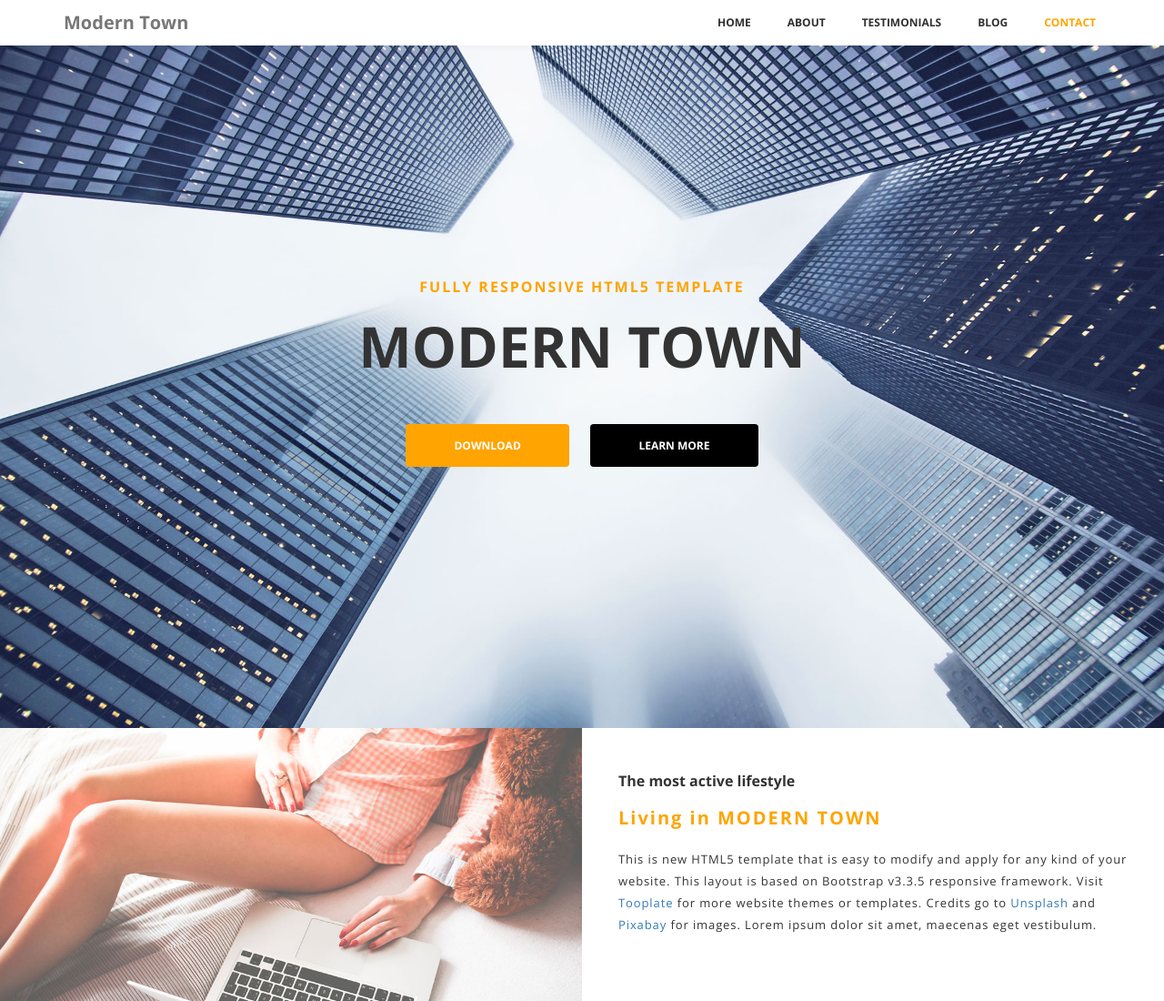
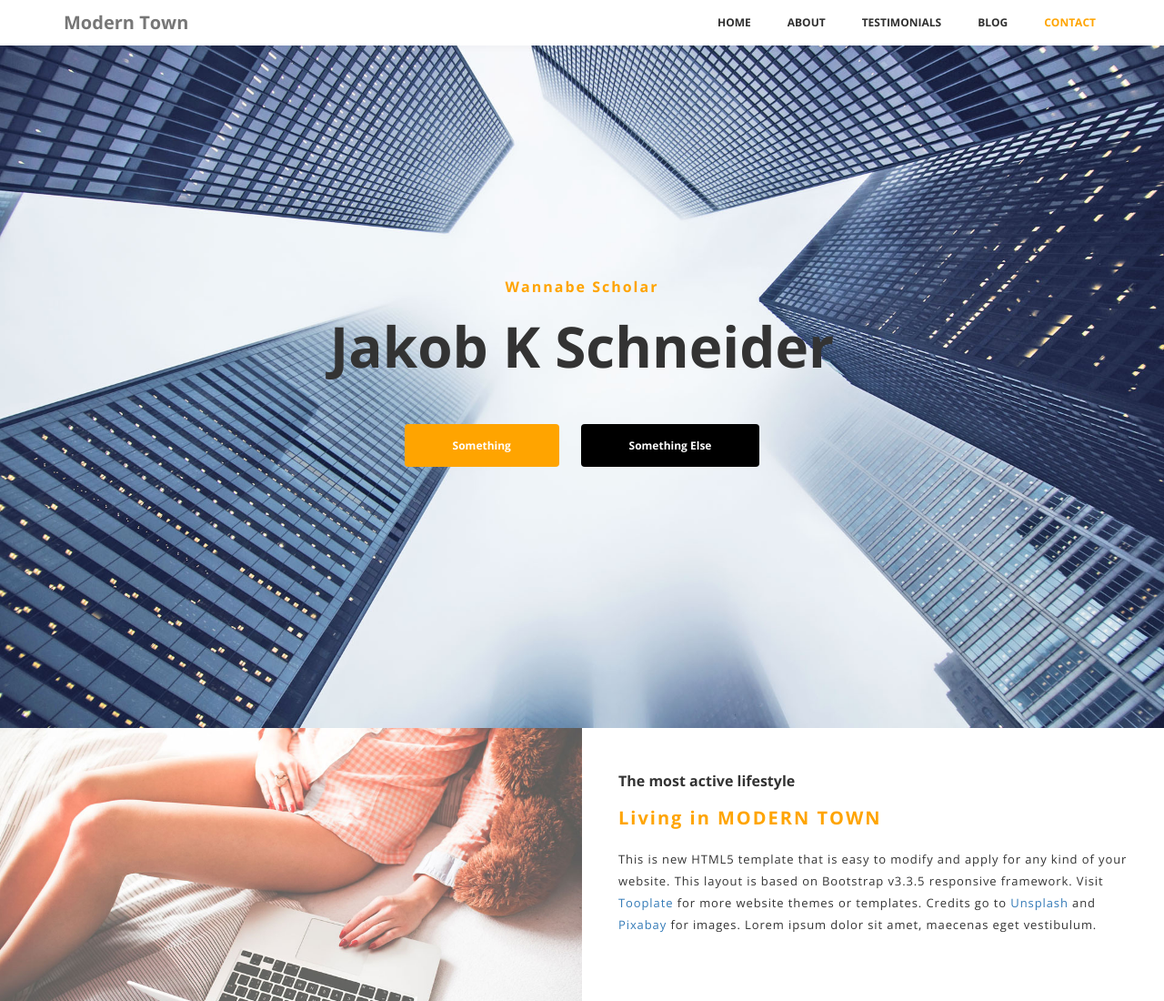
Before and after one commit to jakobschneider/jakobschneider.github.io, a plain HTML site: page index.html in a window 1280 px wide. Shown: the top 1100 px of the page at 91% size. Drawn offline with nearby package versions, Linux system fonts and the light colour scheme; a script that the page names is missing.

Commit message:
Messing Around

```diff
--- a/index.html
+++ b/index.html
@@ -35,10 +35,10 @@ http://www.tooplate.com/view/2077-modern-town
 		<div class="row">
 
 			<div class="col-md-12 col-sm-12">
-				<h3 class="wow fadeInDown" data-wow-delay="0.2s">FULLY RESPONSIVE HTML5 TEMPLATE</h3>
-				<h1 class="wow fadeInDown">MODERN TOWN</h1>
-				<a href="#" class="btn btn-danger wow fadeInUp" data-wow-delay="0.4s">DOWNLOAD</a>
-				<a href="#about" class="btn btn-default smoothScroll wow fadeInUp" data-wow-delay="0.6s">LEARN MORE</a>
+				<h3 class="wow fadeInDown" data-wow-delay="0.2s">Wannabe Scholar</h3>
+				<h1 class="wow fadeInDown">Jakob K Schneider</h1>
+				<a href="#" class="btn btn-danger wow fadeInUp" data-wow-delay="0.4s">Something</a>
+				<a href="#about" class="btn btn-default smoothScroll wow fadeInUp" data-wow-delay="0.6s">Something Else</a>
 			</div>
 
 		</div>
```
